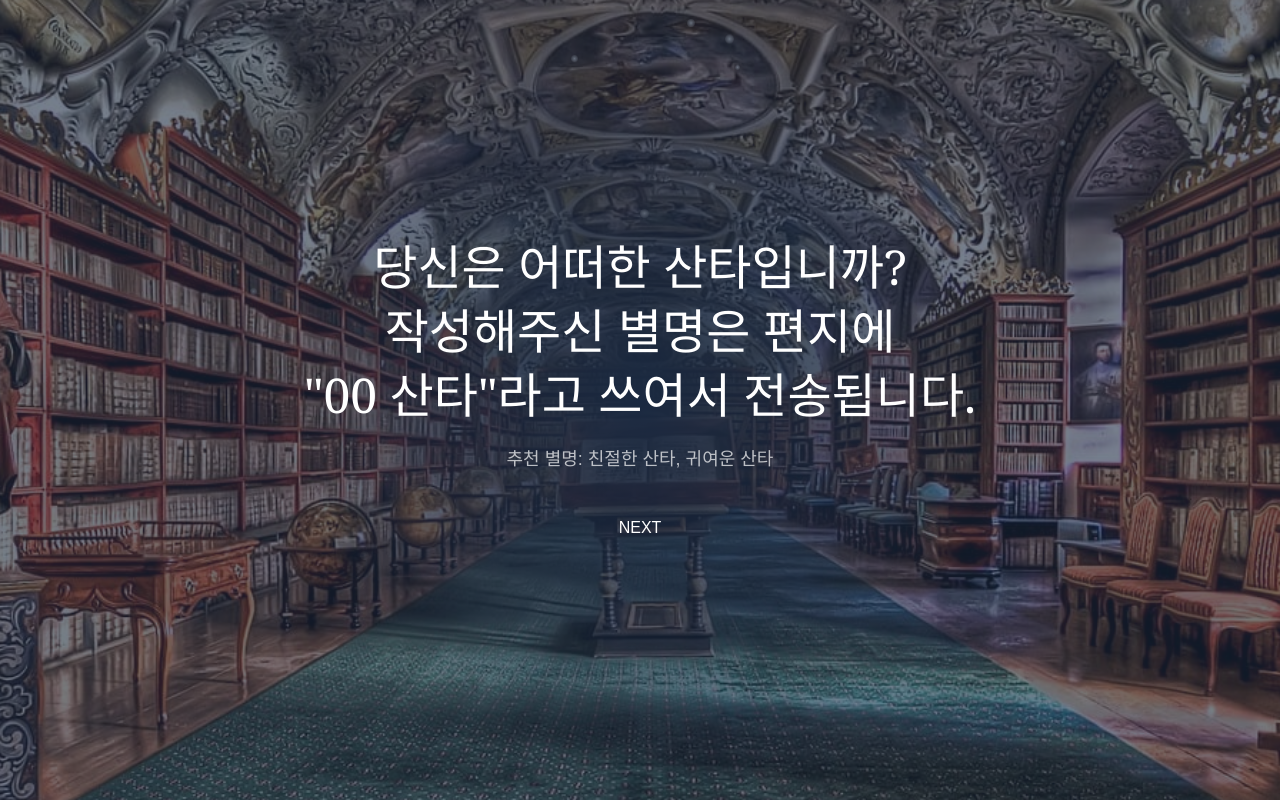
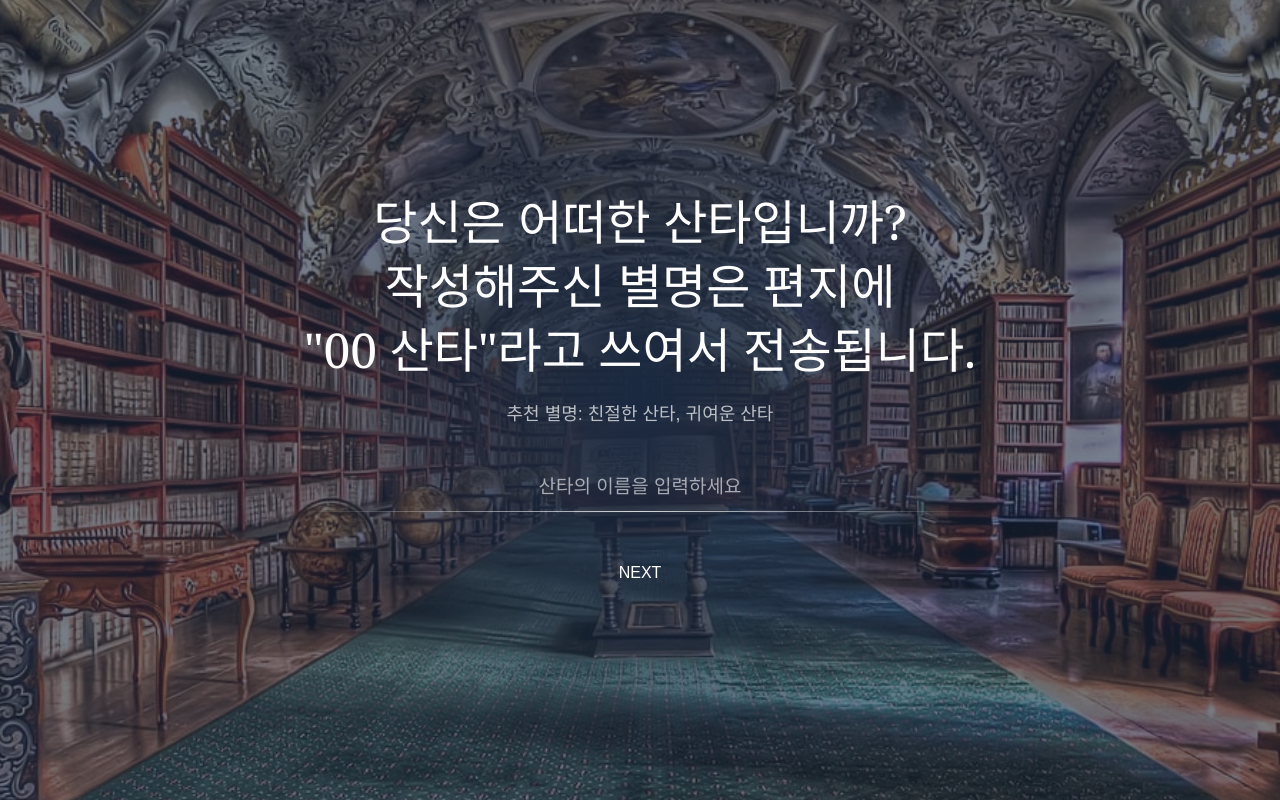
Before and after one commit to harugi7/your-santa, a React (Vite) app: page /santa-name in a window 1280 px wide. Built offline with nearby package versions, Linux system fonts and the light colour scheme.

Commit message:
feat: faded underline input

```diff
--- /dev/null
+++ b/src/components/textInput/FadedUnderlineInput.tsx
@@ -0,0 +1,69 @@
+import styled from 'styled-components';
+
+interface FadedUnderlineInputProps {
+  placeholder?: string;
+  value: string;
+  onChange: (e: React.ChangeEvent<HTMLInputElement>) => void;
+}
+
+function FadedUnderlineInput({
+  placeholder = '내용을 입력하세요',
+  value,
+  onChange,
+}: FadedUnderlineInputProps) {
+  return (
+    <Wrapper>
+      <StyledInput
+        placeholder={placeholder}
+        value={value}
+        onChange={onChange}
+      />
+    </Wrapper>
+  );
+}
+
+export default FadedUnderlineInput;
+
+const Wrapper = styled.div`
+  position: relative;
+  width: 100%;
+  height: 50px;
+  display: flex;
+  justify-content: center;
+  align-items: center;
+
+  &::after {
+    content: '';
+    position: absolute;
+    bottom: 0;
+    left: 0;
+    height: 1px;
+    width: 100%;
+    background: linear-gradient(
+      to right,
+      transparent,
+      rgba(255, 255, 255, 0.8),
+      transparent
+    );
+    pointer-events: none;
+  }
+`;
+
+const StyledInput = styled.input`
+    width: 100%;
+    padding: 8px 12px;
+    font-size: 19px;
+    font-weight: lighter;
+    background-color: transparent;
+    border: none;
+    color: white;
+    text-align: center;
+
+    &::placeholder {
+        color: rgba(255, 255, 255, 0.6);
+    }
+
+    &:focus {
+        outline: none;
+    }
+`;
--- a/src/pages/Cheer.tsx
+++ b/src/pages/Cheer.tsx
@@ -1,8 +1,16 @@
 import PageLayout from "../components/PageLayout.tsx";
 import {CenterContainer, StyledMainText, StyledSubText} from "../components/typography.ts";
 import Background from "../components/Background.tsx";
+import {useState} from "react";
+import FadedUnderlineInput from "../components/textInput/FadedUnderlineInput.tsx";
 
 function Cheer() {
+  const [cheer, setCheer] = useState("");
+
+  function handleCheerChange(e: React.ChangeEvent<HTMLInputElement>) {
+    setCheer(e.target.value);
+  }
+
   return (
     <PageLayout backgroundOpacity={0.6}>
       <Background/>
@@ -13,6 +21,11 @@ function Cheer() {
         <StyledSubText>
           {`내년을 응원하는 한마디 부탁해요.`}
         </StyledSubText>
+        <FadedUnderlineInput
+          value={cheer}
+          onChange={handleCheerChange}
+          placeholder="희망을 입력하세요"
+        />
       </CenterContainer>
     </PageLayout>
   );
--- a/src/pages/GetSantaName.tsx
+++ b/src/pages/GetSantaName.tsx
@@ -3,12 +3,19 @@ import Background from "../components/Background.tsx";
 import NextBtn from "../components/button/NextBtn.tsx";
 import {useNavigate} from "react-router-dom";
 import {CenterContainer, StyledMainText, StyledSubText} from "../components/typography.ts";
+import {useState} from "react";
+import FadedUnderlineInput from "../components/textInput/FadedUnderlineInput.tsx";
 
 function GetSantaName() {
   const navigate = useNavigate();
+  const [santaName, setSantaName] = useState("");
 
   function handleNext() {
     navigate("/holiday-thing");
+  }
+
+  function handleSantaNameChange(e: React.ChangeEvent<HTMLInputElement>) {
+    setSantaName(e.target.value);
   }
 
   return (
@@ -23,6 +30,11 @@ function GetSantaName() {
         <StyledSubText>
           {`추천 별명: 친절한 산타, 귀여운 산타`}
         </StyledSubText>
+        <FadedUnderlineInput
+          value={santaName}
+          onChange={handleSantaNameChange}
+          placeholder="산타의 이름을 입력하세요"
+        />
         <NextBtn onClick={handleNext}/>
       </CenterContainer>
     </PageLayout>
--- a/src/pages/GetUserMail.tsx
+++ b/src/pages/GetUserMail.tsx
@@ -3,12 +3,19 @@ import NextBtn from "../components/button/NextBtn.tsx";
 import Background from "../components/Background.tsx";
 import {useNavigate} from "react-router-dom";
 import {CenterContainer, StyledMainText, StyledSubText} from "../components/typography.ts";
+import FadedUnderlineInput from "../components/textInput/FadedUnderlineInput.tsx";
+import {useState} from "react";
 
 function GetUserMail() {
   const navigate = useNavigate();
+  const [email, setEmail] = useState("");
 
   function handleNext() {
     navigate("/santa-name");
+  }
+
+  function handleEmailChange(e: React.ChangeEvent<HTMLInputElement>) {
+    setEmail(e.target.value);
   }
 
   return (
@@ -23,6 +30,11 @@ function GetUserMail() {
         <StyledSubText>
           {`산타는 크리스마스에 찾아올 것입니다.`}
         </StyledSubText>
+        <FadedUnderlineInput
+          value={email}
+          onChange={handleEmailChange}
+          placeholder="이메일 주소를 입력하세요"
+        />
         <NextBtn onClick={handleNext}/>
       </CenterContainer>
     </PageLayout>
--- a/src/pages/HolidayThing.tsx
+++ b/src/pages/HolidayThing.tsx
@@ -3,12 +3,19 @@ import {useNavigate} from "react-router-dom";
 import Background from "../components/Background.tsx";
 import NextBtn from "../components/button/NextBtn.tsx";
 import {CenterContainer, StyledMainText, StyledSubText} from "../components/typography.ts";
+import {useState} from "react";
+import FadedUnderlineInput from "../components/textInput/FadedUnderlineInput.tsx";
 
 function HolidayThing() {
   const navigate = useNavigate();
+  const [holidayThing, setHolidayThing] = useState("");
 
   function handleNext() {
     navigate("/cheer");
+  }
+
+  function handleHolidayThingChange(e: React.ChangeEvent<HTMLInputElement>) {
+    setHolidayThing(e.target.value);
   }
 
   return(
@@ -24,6 +31,11 @@ function HolidayThing() {
         <StyledSubText>
           {`"나는 ~ 연말을 보내."라는 형식으로 편지가 작성됩니다.`}
         </StyledSubText>
+        <FadedUnderlineInput
+          value={holidayThing}
+          onChange={handleHolidayThingChange}
+          placeholder="행복하게 연말을 보내는 팁을 공유해주세요."
+        />
         <NextBtn onClick={handleNext}/>
       </CenterContainer>
     </PageLayout>
```
